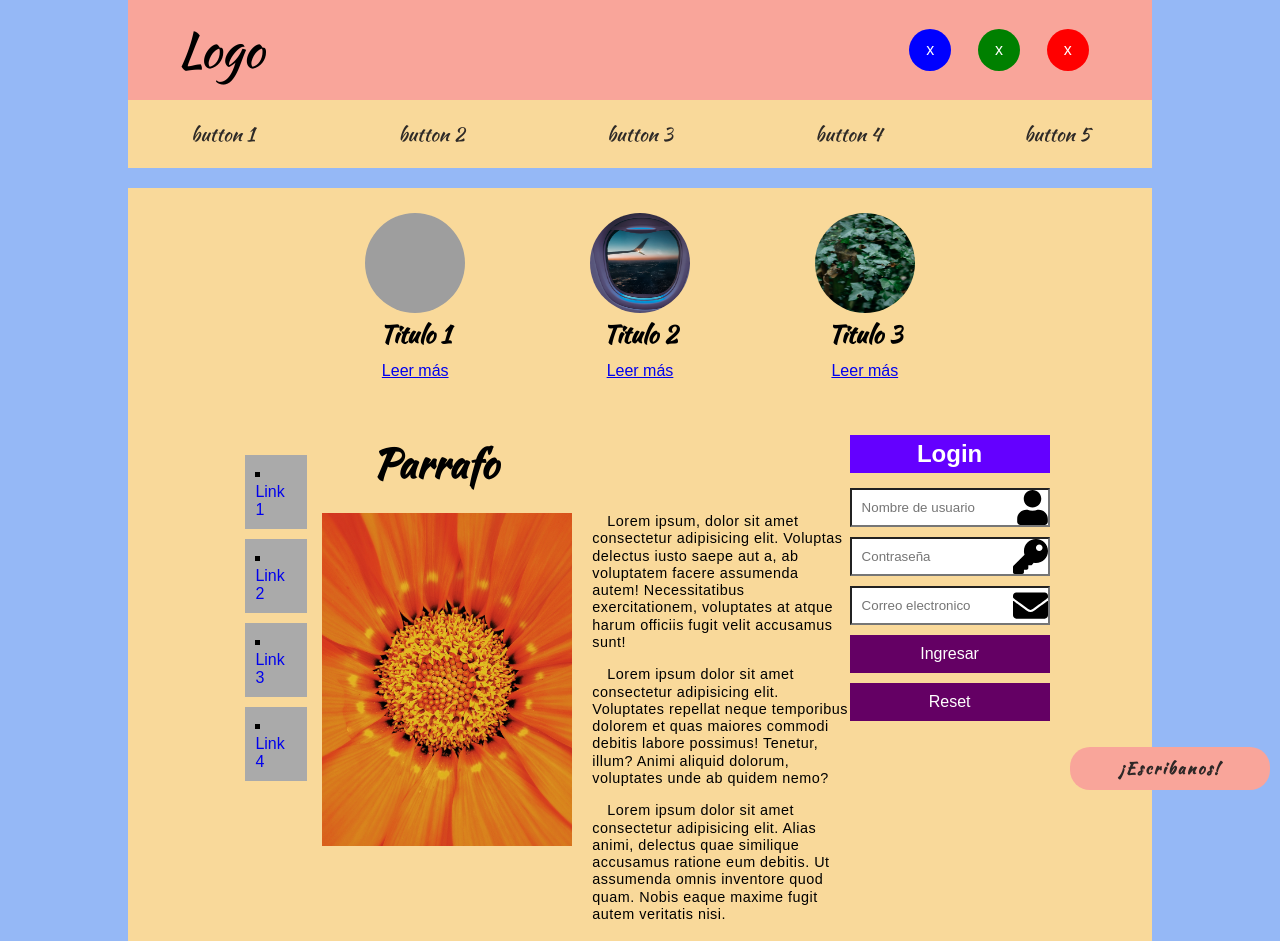
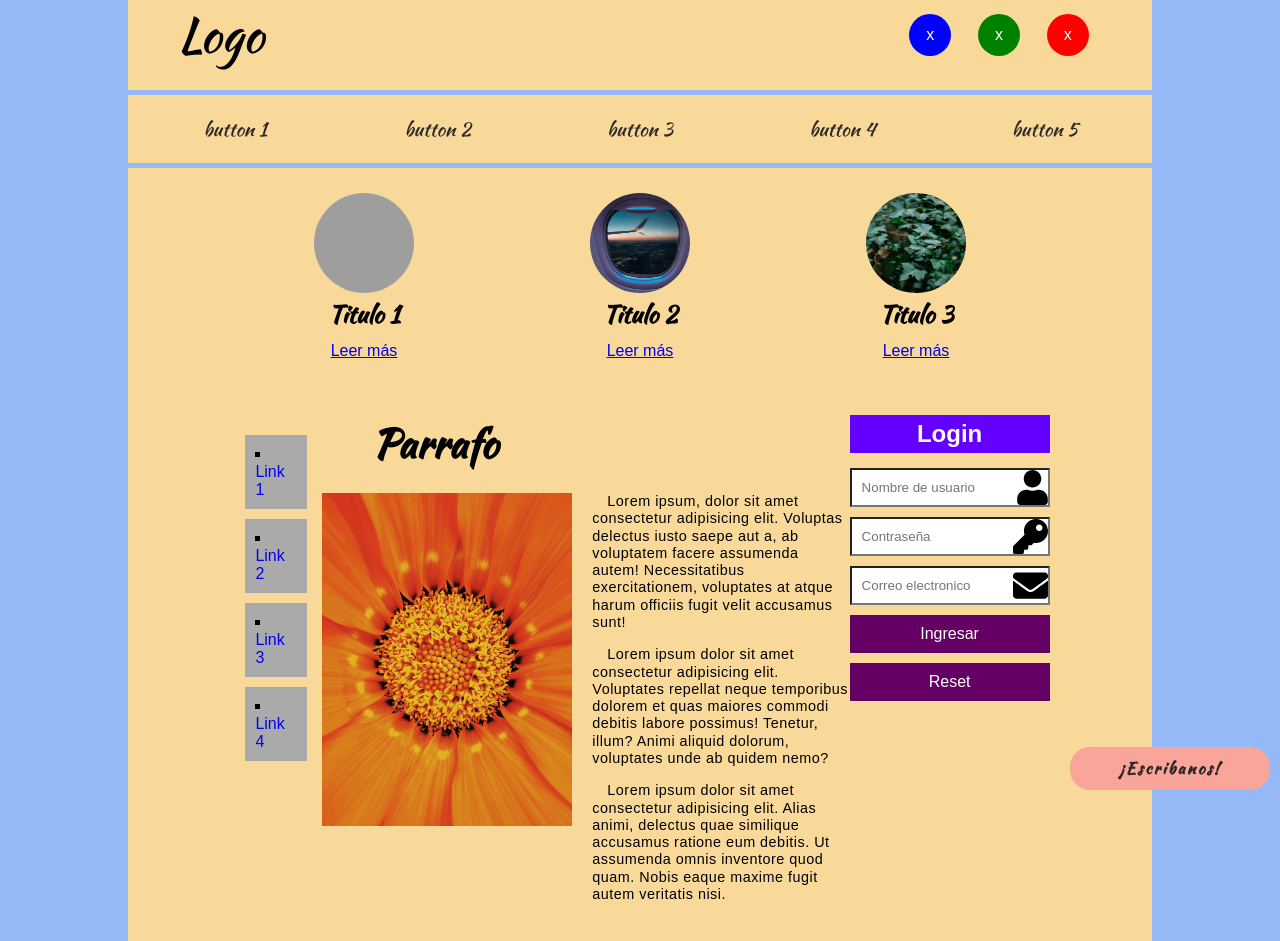
Before and after one commit to Jonathan506/Maquetado-Web-1, a plain HTML site: page Index.html in a window 1280 px wide. Shown: the top 941 px of the page. Drawn offline with Linux system fonts and the light colour scheme; grey boxes are pictures that could not be loaded.

Commit message:
Changes day two

```diff
--- a/CSS/Styles.css
+++ b/CSS/Styles.css
@@ -9,26 +9,17 @@
 }
 
 body{
-    background-color: #95b8f6;
-}
-
-header{
-    background-color: #f9a59a;
+    background-color: #95b8f6
 }
 
 header,
 nav,
 main,
 footer{
-    width: 80%;
+    background-color:#f9d99a;
     margin-left: auto;
     margin-right: auto;
-}
-
-nav,
-main,
-footer{
-    background-color:#f9d99a;
+    width: 80%;
 }
 
 .chat{
@@ -55,8 +46,8 @@ footer{
     align-items: center;
     display: flex;
     flex-wrap: wrap;
-    height: 100px;
     justify-content:space-between;
+    padding-bottom: 20px;
 }
 
 .logo{
@@ -101,38 +92,43 @@ footer{
 /*start navegation*/
 .nav-ul{
     align-items: center;
+    border-top: 5px solid #95b8f6;
     display: flex;
     flex-wrap: wrap;
-    justify-content: space-between;
-    margin-top: 0;
-    margin-bottom: 0;
-    padding-left: 0;
+    justify-content: space-evenly;
     list-style: none;
 }
 
 .navegation_item{
+    padding: 20px;
+    text-align: center;
+    transition: all .2s;
+    width: 190px;
+}
+
+.navegation-link{
     color: #252222f5;
     font-family: 'Kaushan Script', cursive;
     font-size: 1.2rem;
-    padding: 20px 40px;
-    text-align: center;
-    width: 190px;
+    text-decoration: none;
+    transition: all .2s;
 }
 
-.navegation_item:hover{
-    background: #f9a59a;
+.navegation-link:hover{
+    border-bottom: 2px solid #f9a59a;
+    color: #fff;
+    padding-bottom: 10px;
 }
 
-/*Fin Barra de Navegación*/
+/*End navegation var*/
 
-/*Inicio Main Content*/
+/*Start Main Content*/
 
 .top{
+    border-top: 5px solid #95b8f6;
     margin-left: auto;
     margin-right: auto;
-    margin-top: 20px;
     padding: 25px 10px;
-    width: 80%;
 }
 
 .top-ul{
--- a/Index.html
+++ b/Index.html
@@ -24,11 +24,11 @@
     </header>
     <nav class="navegation">
         <ul class="nav-ul">
-            <li class="navegation_item"><a href="#" class="nevegation-link"></a>button 1</li>
-            <li class="navegation_item"><a href="#" class="nevegation-link"></a>button 2</li>
-            <li class="navegation_item"><a href="#" class="nevegation-link"></a>button 3</li>
-            <li class="navegation_item"><a href="#" class="nevegation-link"></a>button 4</li>
-            <li class="navegation_item"><a href="#" class="nevegation-link"></a>button 5</li>
+            <li class="navegation_item"><a href="#" class="navegation-link">button 1</a></li>
+            <li class="navegation_item"><a href="#" class="navegation-link">button 2</a></li>
+            <li class="navegation_item"><a href="#" class="navegation-link">button 3</a></li>
+            <li class="navegation_item"><a href="#" class="navegation-link">button 4</a></li>
+            <li class="navegation_item"><a href="#" class="navegation-link">button 5</a></li>
         </ul>
     </nav>
     <main>
```
